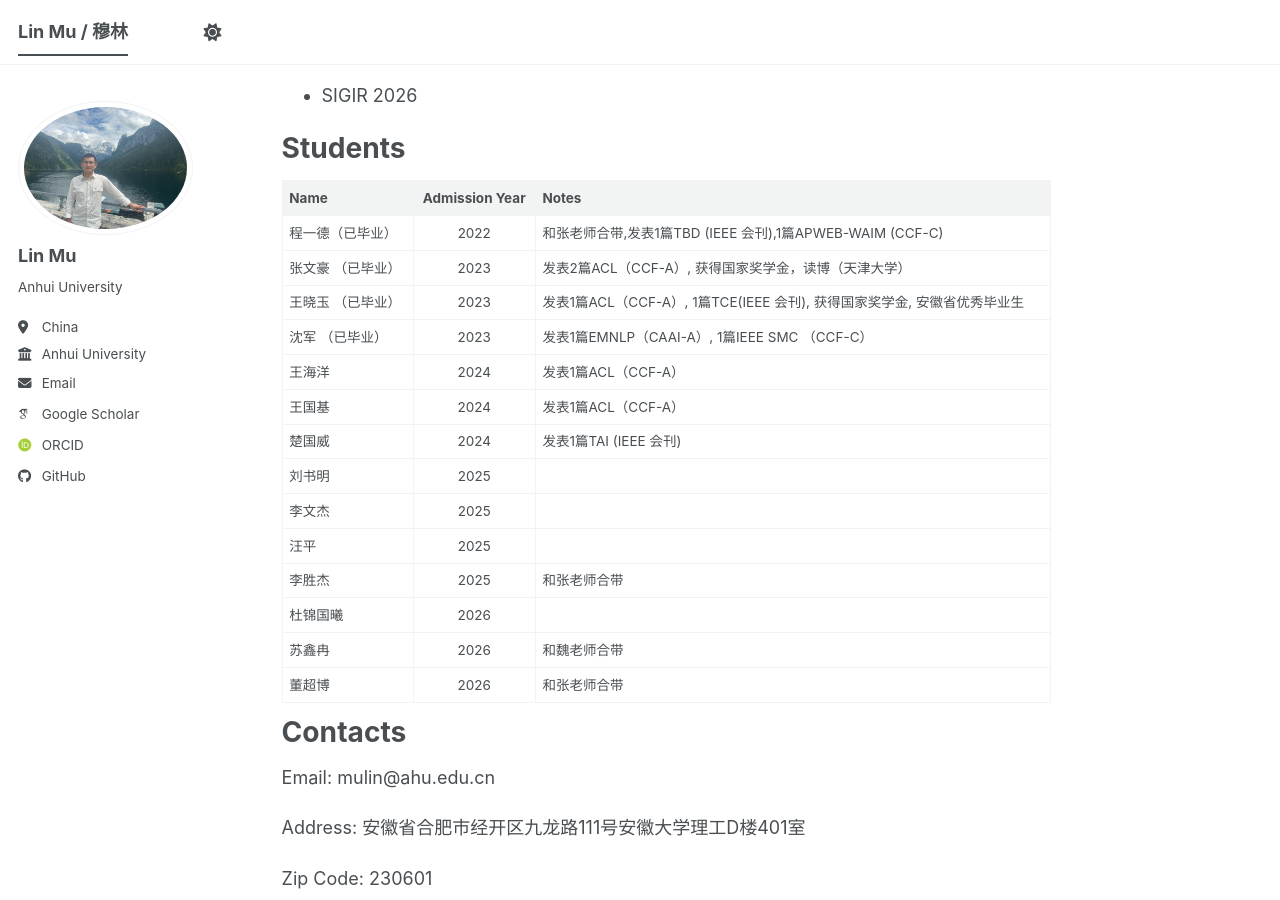
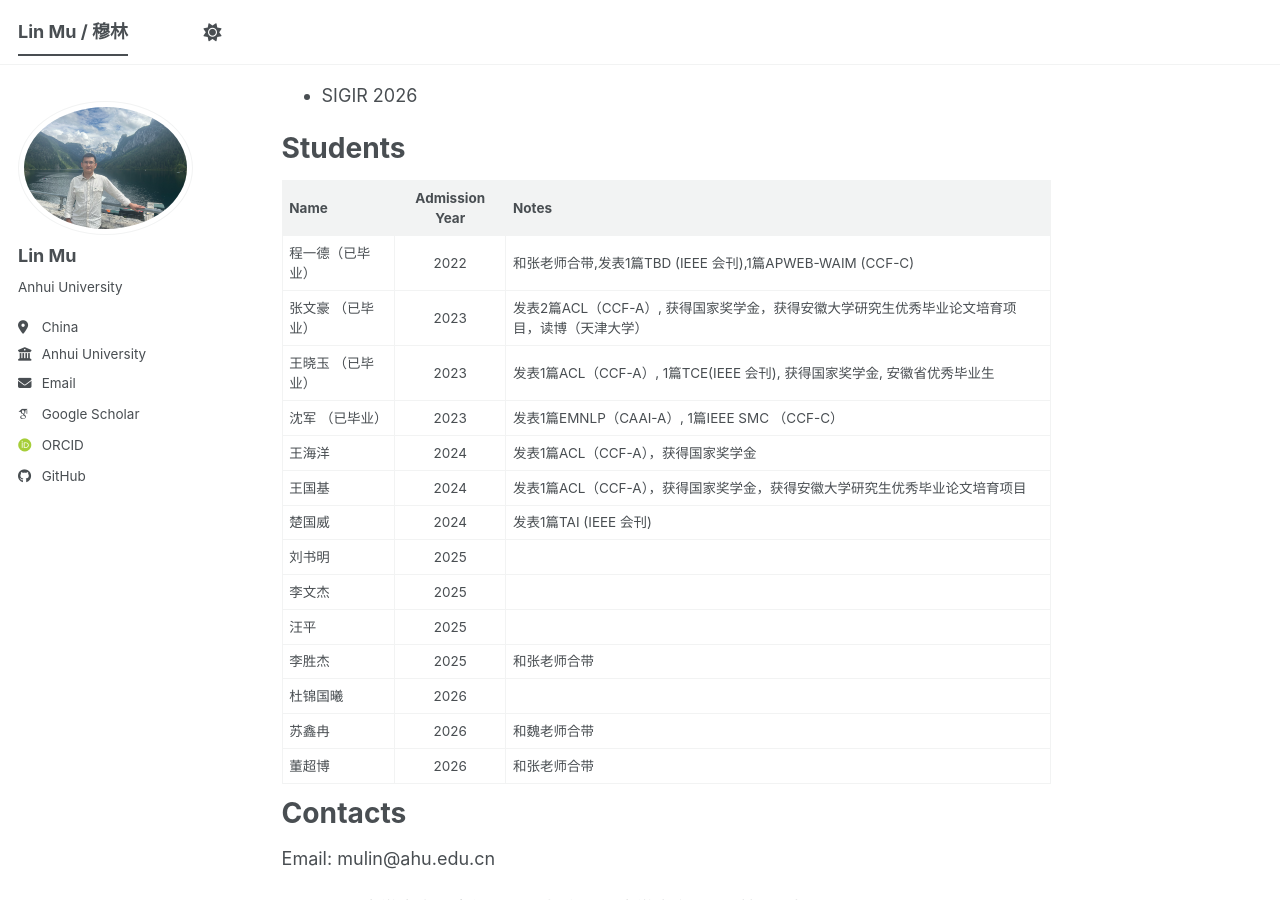
Before and after one commit to mulin-ahu/mulin-ahu.github.io, a Jekyll site: the page built from _pages/about.md, in a window 1280 px wide and 900 px high, scrolled down 3428 px. Built offline with Jekyll 4.4.1, drawn with Linux system fonts in a browser that asks for light colours; some web fonts are replaced; a script bundle is joined from its source files by our own code; library files that are not in the unit come from our copies.

Commit message:
Update about.md

```diff
--- a/_pages/about.md
+++ b/_pages/about.md
@@ -94,11 +94,11 @@ Students
 |  Name  |  Admission Year  |            Notes                                     |
 | --------  | :------:| ------------------------------------------------------------ |
 | 程一德（已毕业）    | 2022  | 和张老师合带,发表1篇TBD (IEEE 会刊),1篇APWEB-WAIM (CCF-C)    |
-|张文豪 （已毕业）     | 2023  | 发表2篇ACL（CCF-A）, 获得国家奖学金，读博（天津大学）                |
+|张文豪 （已毕业）     | 2023  | 发表2篇ACL（CCF-A）, 获得国家奖学金，获得安徽大学研究生优秀毕业论文培育项目，读博（天津大学）                |
 | 王晓玉 （已毕业）    | 2023  | 发表1篇ACL（CCF-A）, 1篇TCE(IEEE 会刊), 获得国家奖学金, 安徽省优秀毕业生   |
 | 沈军 （已毕业）      | 2023  | 发表1篇EMNLP（CAAI-A）, 1篇IEEE SMC （CCF-C）                   |
-| 王海洋     | 2024  | 发表1篇ACL（CCF-A）                   |
-| 王国基     | 2024  | 发表1篇ACL（CCF-A）                   |
+| 王海洋     | 2024  | 发表1篇ACL（CCF-A），获得国家奖学金                   |
+| 王国基     | 2024  | 发表1篇ACL（CCF-A），获得国家奖学金，获得安徽大学研究生优秀毕业论文培育项目                  |
 | 楚国威     | 2024  | 发表1篇TAI (IEEE 会刊)                 |
 | 刘书明     | 2025  |                  |
 | 李文杰     | 2025  |                  |
```
